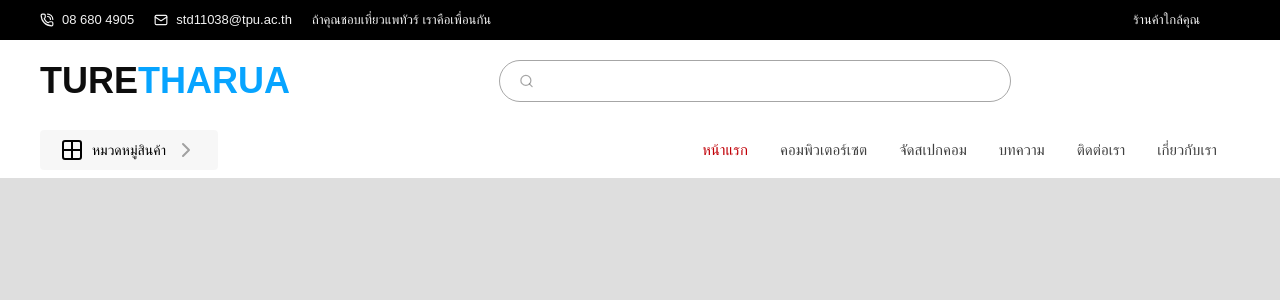
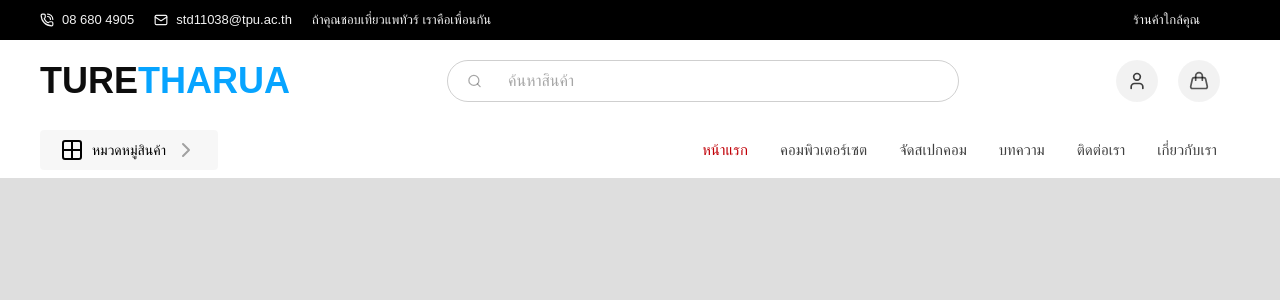
Before and after one commit to kawji/Solar-System-EDU, a Next.js app in the folder kasomarket/: page / in a window 1280 px wide. Shown: the top 300 px of the page. Built offline with nearby package versions, Linux system fonts and the light colour scheme.

Commit message:
Update navbar.tsx

```diff
--- a/kasomarket/src/layout/navbar/navbar.tsx
+++ b/kasomarket/src/layout/navbar/navbar.tsx
@@ -1,5 +1,5 @@
 import Logo from "@/ui/logo/logo"
-import { Search } from "lucide-react"
+import { Handbag, Search ,User} from "lucide-react"
 
 
 export default function Navbar() {
@@ -10,12 +10,18 @@ export default function Navbar() {
             </div>
             <div className=" w-[40vw]  relative h-full shrink-0 ">
                 <Search width={15} className="absolute text-black/35 left-5 top-1/2 translate-y-[-50%]  " />
-                <input type="text" placeholder=" ค้นหา" className="w-full py-2 px-15 text-black/75 outline-none placeholder:text-white/35 border border-black/35 rounded-full " />
+                <input type="text" placeholder="ค้นหาสินค้า" className="w-full py-2 px-15 text-black/75 outline-none placeholder:text-black/35 border border-black/19 rounded-full " />
             </div>
-            <div className="w-auto h-full bg-blue-500 ">
+            <div className="w-auto h-full  items-center flex gap-5 ">
+                <span className=" flex justify-center items-center bg-black/5 rounded-full w-10.5 h-10.5 cursor-pointer  text-black/75 transition-colors hover:bg-black/12 " >
+                    <User width={20} />
 
+                </span>
+                <span className=" flex justify-center items-center bg-black/5 rounded-full w-10.5 h-10.5 cursor-pointer  text-black/65 transition-colors hover:bg-black/12 " >
+                    <Handbag width={20} />
+
+                </span>
             </div>
-
         </nav>
     )
 }
```
